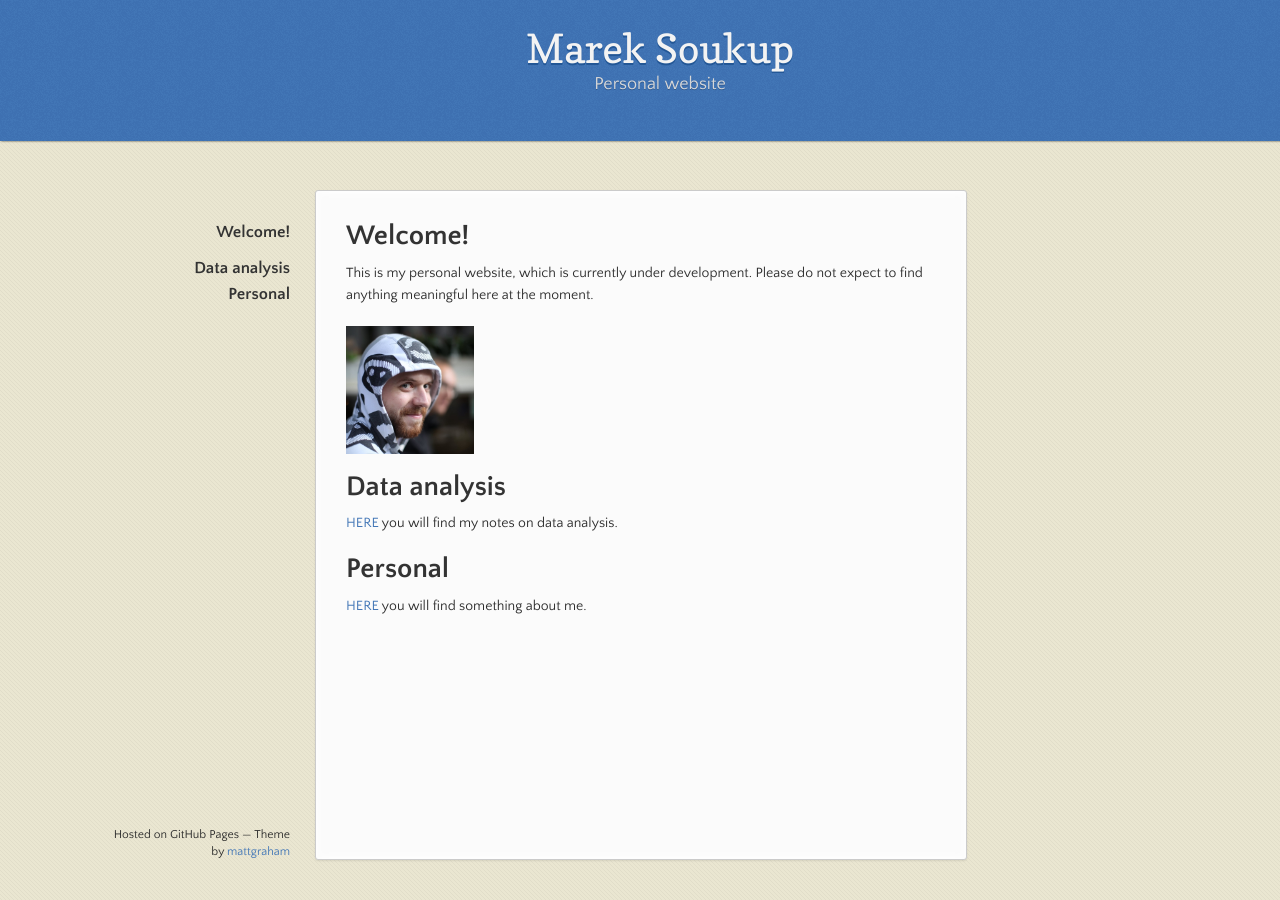
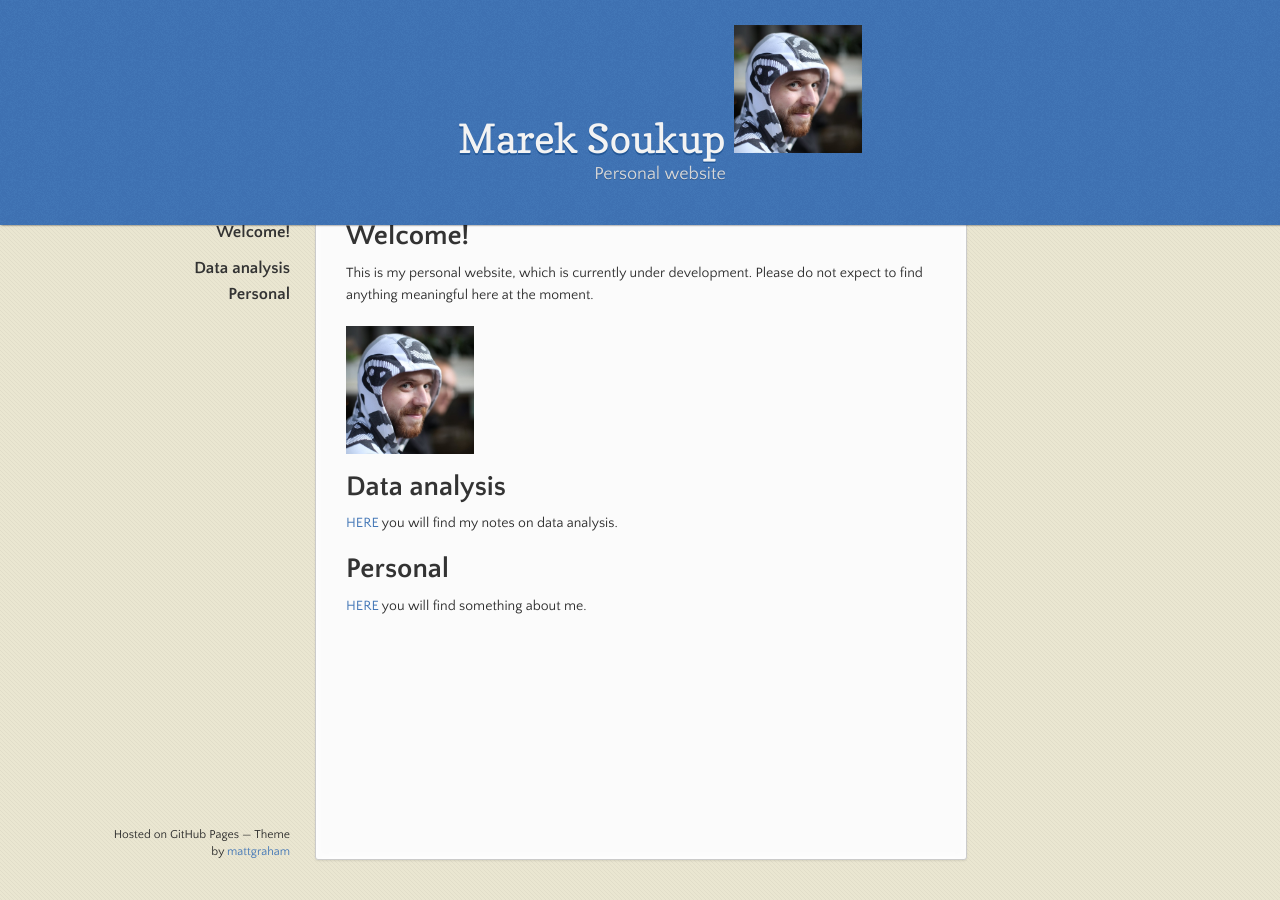
Before and after one commit to soukupmarek-edin/soukupmarek-edin.github.io, a Jekyll site: the page built from index.md, in a window 1280 px wide. Built offline with Jekyll 4.4.1, drawn with Linux system fonts in a browser that asks for light colours; Markdown is read by kramdown in place of the engine named in the settings; our own code applies the rules of GitHub Pages for plain Markdown files.

Commit message:
Update main_page_index.html

```diff
--- a/_layouts/main_page_index.html
+++ b/_layouts/main_page_index.html
@@ -19,7 +19,7 @@
       <header>
         <h1>
         Marek Soukup
-<!--         <img src="./pictures/face.jpg" style="width:500px;height:600px;/>  -->
+        <img src="./pictures/face2.jpg" style="width:128px;height:128px;">
         </h1>
         <p>Personal website</p>
       </header>
```
